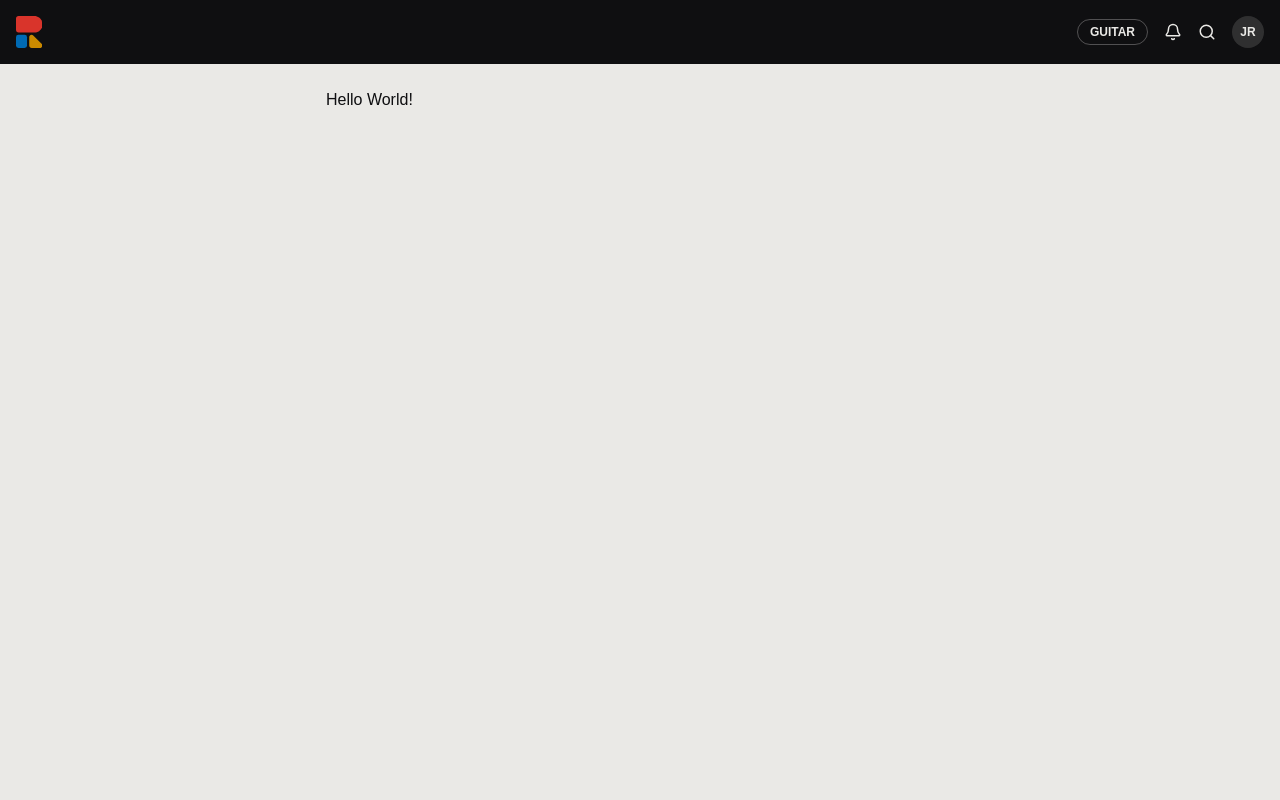
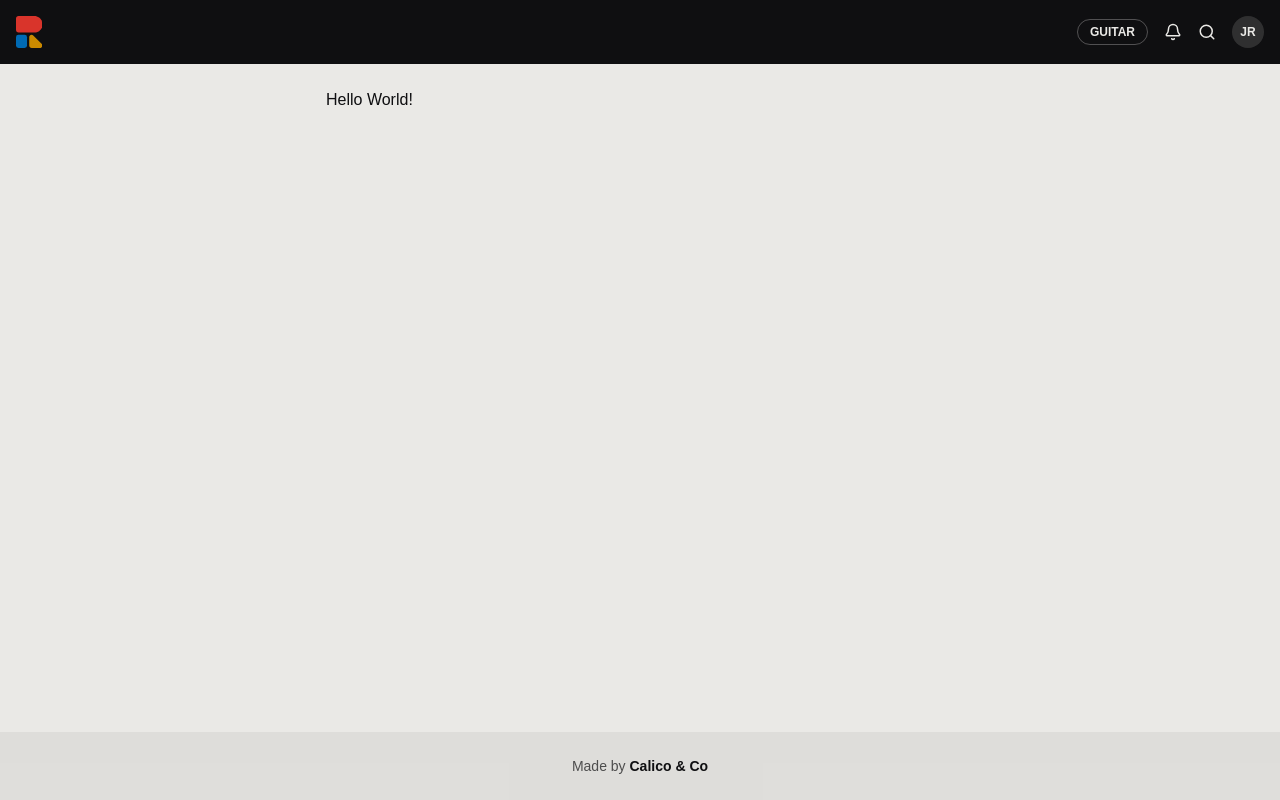
Before and after one commit to jrbechard/repertoires, a Next.js app: page / in a window 1280 px wide. Built offline with nearby package versions, Linux system fonts and the light colour scheme; a web font is replaced by a local one.

Commit message:
Added Hover states

```diff
--- /dev/null
+++ b/app/components/Footer.tsx
@@ -0,0 +1,7 @@
+export default function Footer() {
+  return (
+    <footer className="mt-auto w-full bg-foreground/5 px-4 py-6 text-center text-sm text-foreground/70">
+      Made by <span className="font-semibold text-foreground">Calico &amp; Co</span>
+    </footer>
+  );
+}
--- a/app/components/Header.tsx
+++ b/app/components/Header.tsx
@@ -43,14 +43,14 @@ export default function Header() {
                 <button
                     type="button"
                     aria-label="Notifications"
-                    className="-m-2 p-2 text-on-band"
+                    className="-m-2 rounded-full p-2 text-on-band hover:bg-on-band/15"
                 >
                     <Bell className="h-4.5 w-4.5" aria-hidden="true" />
                 </button>
                 <button
                     type="button"
                     aria-label="Search"
-                    className="-m-2 p-2 text-on-band"
+                    className="-m-2 rounded-full p-2 text-on-band hover:bg-on-band/15"
                 >
                     <Search className="h-4.5 w-4.5" aria-hidden="true" />
                 </button>
@@ -60,7 +60,7 @@ export default function Header() {
                         onClick={() => setMenuOpen((open) => !open)}
                         aria-expanded={menuOpen}
                         aria-haspopup="true"
-                        className="flex h-8 w-8 items-center justify-center rounded-full bg-on-band/15 text-xs font-semibold text-on-band"
+                        className="flex h-8 w-8 items-center justify-center rounded-full bg-on-band/15 text-xs font-semibold text-on-band hover:bg-on-band/25"
                     >
                         JR
                     </button>
--- a/app/components/Segmented.tsx
+++ b/app/components/Segmented.tsx
@@ -30,7 +30,7 @@ export default function Segmented<T extends string>({
           } ${
             value === opt.value
               ? "bg-foreground text-background"
-              : "text-foreground"
+              : "text-foreground hover:bg-foreground/10"
           }`}
         >
           {opt.label}
--- a/app/globals.css
+++ b/app/globals.css
@@ -28,14 +28,22 @@
 @theme inline {
   --color-background: var(--background);
   --color-foreground: var(--foreground);
-  --color-panel: var(--panel);
   --color-band: var(--band);
   --color-on-band: var(--on-band);
+  --color-panel: var(--panel);
   --font-sans: var(--font-inter);
   --container-shell: 660px;
 }
+
 body {
   background: var(--background);
   color: var(--foreground);
   font-family: var(--font-sans);
 }
+
+@layer base {
+  button:not(:disabled),
+  [role="button"]:not([aria-disabled="true"]) {
+    cursor: pointer;
+  }
+}
--- a/app/layout.tsx
+++ b/app/layout.tsx
@@ -2,6 +2,7 @@ import type { Metadata } from "next";
 import localFont from "next/font/local";
 import "./globals.css";
 import Header from "./components/Header";
+import Footer from "./components/Footer";
 import ThemeScript from "./components/ThemeScript";
 import { PrefsProvider } from "./components/Prefs";
 
@@ -25,12 +26,13 @@ export default function RootLayout({ children }: LayoutProps<"/">) {
       <head>
         <ThemeScript />
       </head>
-      <body className="min-h-full flex flex-col">
+      <body className="min-h-screen flex flex-col">
         <PrefsProvider>
           <Header />
           <main className="mx-auto w-full max-w-shell px-4 py-6">
             {children}
           </main>
+          <Footer />
         </PrefsProvider>
       </body>
     </html>
```
